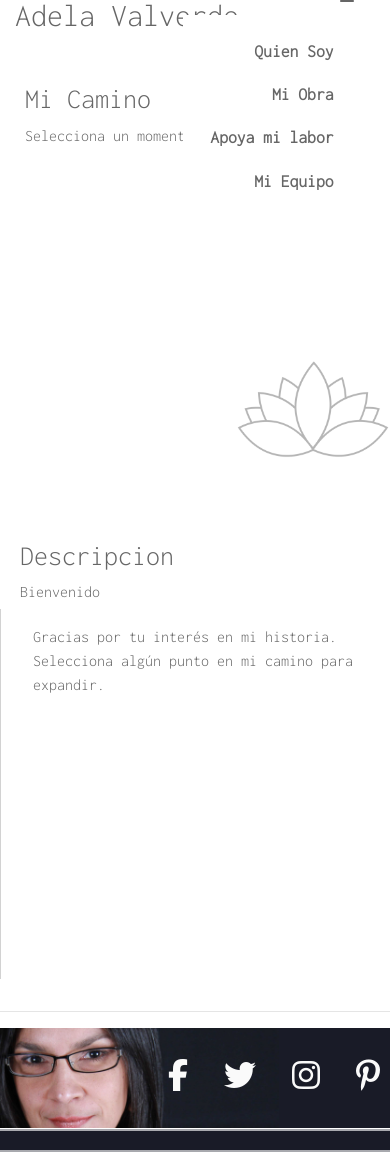
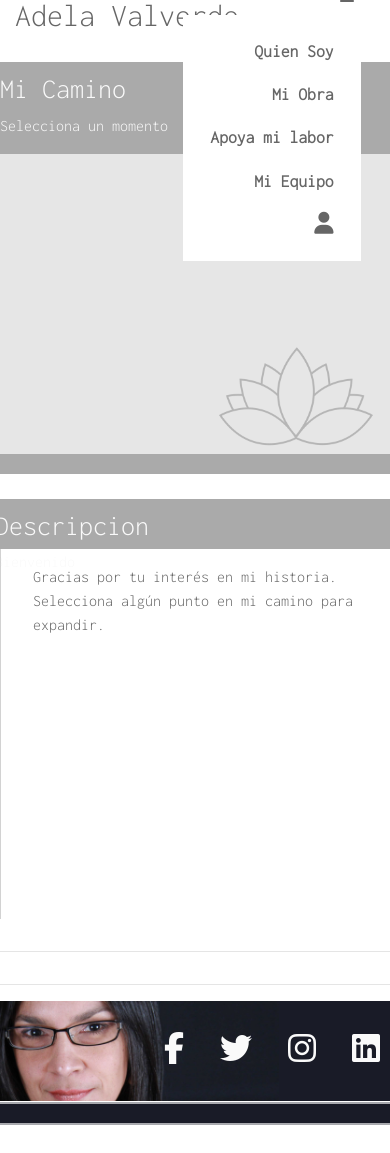
Before and after one commit to EL1909/adela_valverde, a Django app: template keymoments/templates/keymoments/keymoments.html in a window 390 px wide. Shown: the part 18-1171 px from the top of the page. After the commit the page ends 1143 px from the top, so only its background shows below. Run offline with Django 4.2, Linux system fonts and the light colour scheme; the template is opened without the code that fills it, so the values that code supplies are empty; some libraries are stand-ins or nearby versions.

Commit message:
Ready for first deliver

```diff
--- a/keymoments/templates/keymoments/keymoments.html
+++ b/keymoments/templates/keymoments/keymoments.html
@@ -7,7 +7,7 @@
 {% block content %}
 <div class="container-fluid">
     <div class="row">
-        <div class="col-md-3 col-lg-3 col-12 order-1 camino">
+        <div class="col-md-4 col-lg-4 col-12 order-1 camino">
             <div class="row quiensoy columna-derecha">
                 <div class="col-12 history-heading">
                     <h3>Mi Camino</h3>
@@ -41,7 +41,7 @@
                 </div>
             </div>
         </div>
-        <div class="col-md-4 col-lg-3 col-12 order-2">
+        <div class="col-md-4 col-lg-4 col-12 order-2">
             <div class="row">
                 <div class="col-12 history-heading">
                     <h3 id="key-moment-title">Descripcion</h3>
@@ -55,7 +55,7 @@
                 </div>
             </div>
         </div>
-        <div class="col-md-5 col-lg-6 d-none d-md-block order-3 p-3" id="key-moment-image">
+        <div class="col-md-4 col-lg-4 d-none d-md-block order-3 p-3" id="key-moment-image">
         </div>
     </div>
     <hr>
--- a/static/css/base.css
+++ b/static/css/base.css
@@ -21,7 +21,9 @@
 }
 
 .content  {
-  min-height: 100vh;
+  min-height: calc(100vh - 100px); /* Adjust this value to account for your header's height */
+  display: flex; /* Use flex layout */
+  flex-direction: column; /* Stack child elements vertically */
 }
 
 .publications {
@@ -545,7 +547,6 @@
       transition: background-color 0.3s;
     }
 
-
     /* Home Banner */
     .homepage {
       background-size:contain;
@@ -566,9 +567,12 @@
         z-index: 9999;
     }
 
-
-
-
+    .history-heading  {
+      padding: 10px;
+      background-color: #6666668d;
+      color: #fafafa;
+      margin: 0;
+    }
 
     .history-items  {
       background-image: url(/media/fondo-banner.png);
@@ -581,10 +585,11 @@
     }
 
     .diasiete {
+      padding: 10px;
     }
 
     .video-list {
-      margin-top: 30px;
+      margin-top: 10px;
       max-height: 400px;
       overflow-y: scroll;
       scroll-behavior: smooth;
@@ -594,7 +599,9 @@
       background-repeat: no-repeat;
       background-size: 40%;
       background-position-x: 90%;
-      background-position-y: 150%;
+      background-position-y: 50%;
+      border-top: 1px solid #6666664a;
+      font-size: smaller;
     }
 
   }
--- a/templates/base.html
+++ b/templates/base.html
@@ -109,25 +109,19 @@
         </div>
       </div>
     </div>
-    {% if messages %}
-    <div class="messages-container"></div>
-    {% endif %}
-    {% block page_header %}
-    {% endblock %}
     <div class="content">
     {% block content %}
     {% endblock %}
     </div>
-    <!-- <div class="publications">
-    </div> -->
+    <hr>
     <footer class="container-fluid footer">
       <div class="row" id="footer_img">
         <div class="col">
           <ul class="list-inline justify-content-end">
-            <li class="list-inline-item social-links"><a href="#"><i class="fab fa-facebook-f"></i></a></li>
-            <li class="list-inline-item social-links"><a href="#"><i class="fab fa-twitter"></i></a></li>
-            <li class="list-inline-item social-links"><a href="#"><i class="fab fa-instagram"></i></a></li>
-            <li class="list-inline-item social-links"><a href="#"><i class="fab fa-pinterest-p"></i></a></li>
+            <li class="list-inline-item social-links"><a href="https://www.facebook.com/elsilencioestuguru"><i class="fab fa-facebook-f"></i></a></li>
+            <li class="list-inline-item social-links"><a href="https://twitter.com/adelavalverde"><i class="fab fa-twitter"></i></a></li>
+            <li class="list-inline-item social-links"><a href="https://www.instagram.com/adelavalverde/"><i class="fab fa-instagram"></i></a></li>
+            <li class="list-inline-item social-links"><a href="https://ar.linkedin.com/in/adelavalverde"><i class="fa-brands fa-linkedin"></i></a></li>
           </ul>
         </div>
       </div>
--- a/templates/includes/main-nav.html
+++ b/templates/includes/main-nav.html
@@ -35,6 +35,25 @@
         {% endfor %}
       </div>
     </li>
+    <li class="nav-item form-inline d-sm-none">
+      <a class="nav-link" href="#" id="user-options" data-toggle="dropdown" aria-haspopup="true" aria-expanded="false">
+      <div>
+        <div><i class="fas fa-user fa-lg"></i></div>
+      </div>
+      </a>
+      <div class="dropdown-menu" aria-labelledby="user-options">
+        {% if request.user.is_authenticated %}
+          {% if request.user.is_superuser %}
+            <a href="{% url 'add_product' %}" class="dropdown-item">Deposito</a>
+          {% endif %}
+        <a href="#" class="dropdown-item">Mi Perfil</a>
+        <a href="{% url 'account_logout' %}" class="dropdown-item">Salir</a>
+        {% else %}
+        <a href="{% url 'account_signup' %}" class="dropdown-item">Nuevo Usuario</a>
+        <a href="{% url 'account_login' %}" class="dropdown-item">Iniciar Sesion</a>
+        {% endif %}
+      </div>
+    </li>
     </ul>
   </nav>
 </div>
```
